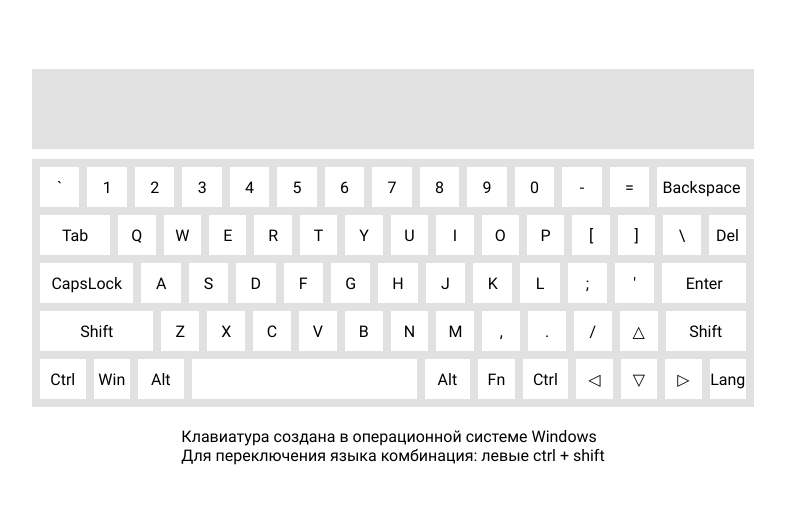
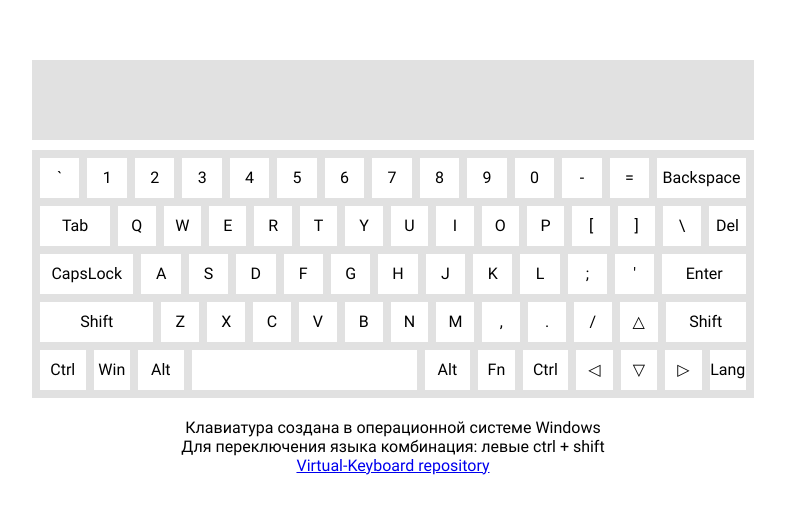
Before and after one commit to NaN-Simon/virtual-keyboard, a plain HTML site: page index.html in a window 1280 px wide. Shown: the part 138-652 px from the top of the page, without its empty margins (247-1032 px from the left). Drawn offline with Linux system fonts and the light colour scheme.

Commit message:
feat: add link repository

```diff
--- a/script.js
+++ b/script.js
@@ -85,7 +85,7 @@ body.innerHTML = `
     <div class="discription">
       <p>Клавиатура создана в операционной системе Windows</p>
       <p>Для переключения языка комбинация: левыe ctrl + shift</p>
-      <p></p>
+      <p><a href="https://github.com/NaN-Simon/virtual-keyboard">Virtual-Keyboard repository</a></p>
     </div>
   </div>
 `
--- a/style.css
+++ b/style.css
@@ -120,4 +120,5 @@ body {
 }
 .discription{
   margin-top: 20px;
+  text-align: center;
 }
```
